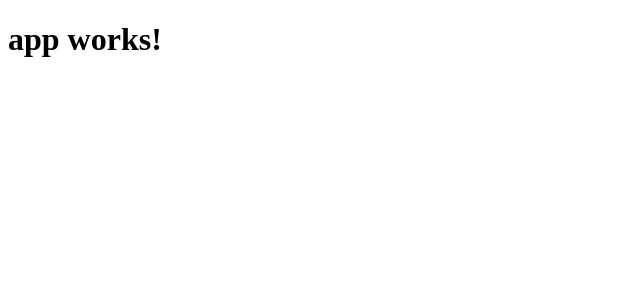
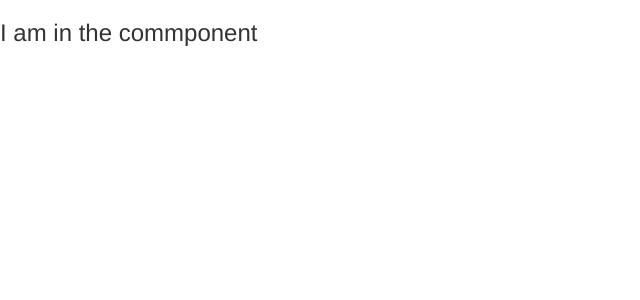
Before and after one commit to bjax13/Anular4Tutorial, an Angular app: page / in a window 1280 px wide. Shown: the top 300 px of the page, without its empty margins (0-640 px from the left). Built offline with nearby package versions, Linux system fonts and the light colour scheme.

Commit message:
section 12

```diff
--- a/package.json
+++ b/package.json
@@ -20,6 +20,7 @@
     "@angular/platform-browser": "^4.0.0",
     "@angular/platform-browser-dynamic": "^4.0.0",
     "@angular/router": "^4.0.0",
+    "bootstrap": "^3.3.7",
     "core-js": "^2.4.1",
     "rxjs": "^5.1.0",
     "zone.js": "^0.8.4"
--- a/src/app/app.component.html
+++ b/src/app/app.component.html
@@ -1,3 +1 @@
-<h1>
-  {{title}}
-</h1>
+<h3>I am in the commponent</h3>
--- a/src/app/app.component.ts
+++ b/src/app/app.component.ts
@@ -6,5 +6,5 @@ import { Component } from '@angular/core';
   styleUrls: ['./app.component.css']
 })
 export class AppComponent {
-  title = 'app works!';
+
 }
```
Also changed, not shown: .angular-cli.json.
